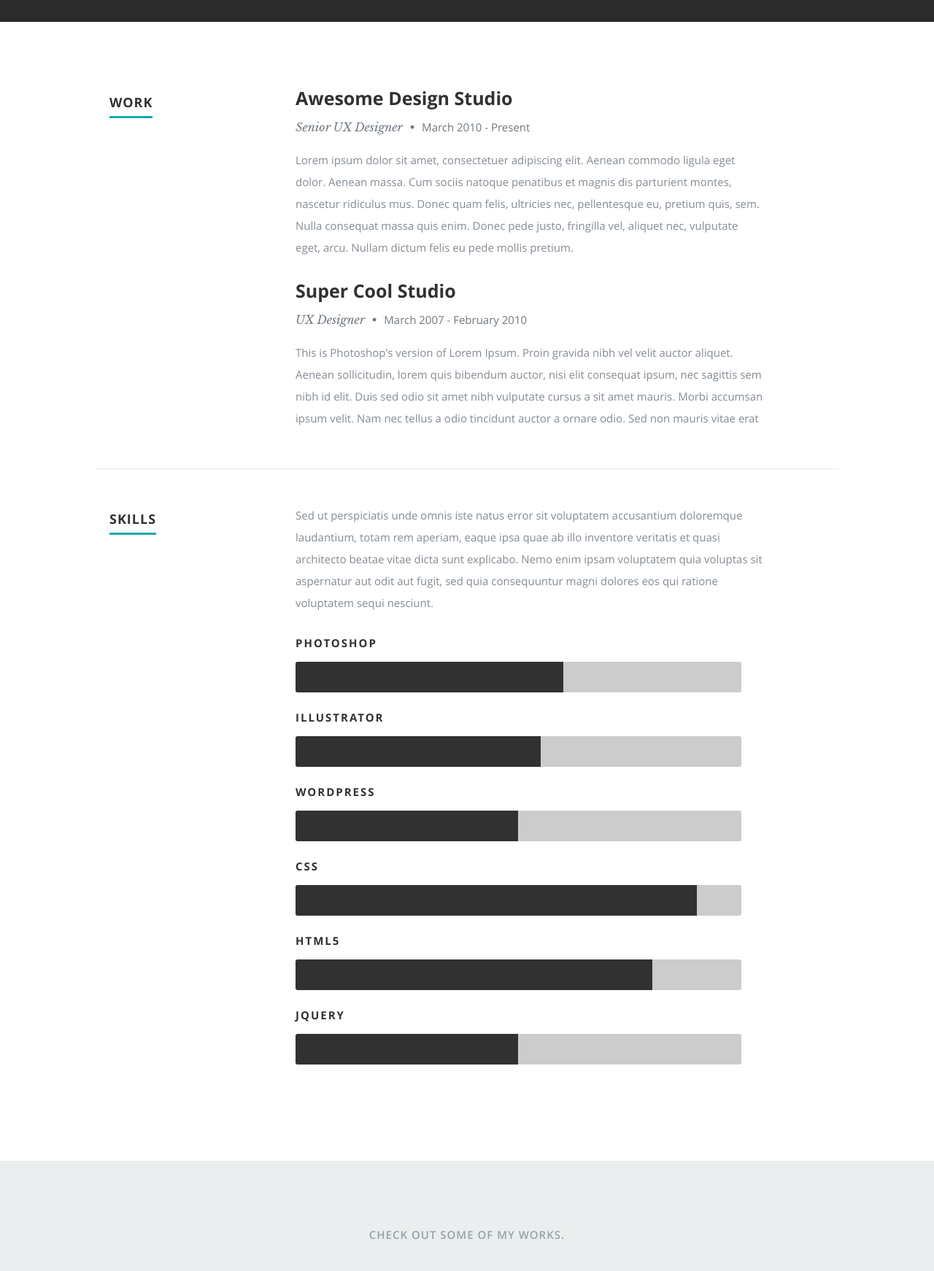
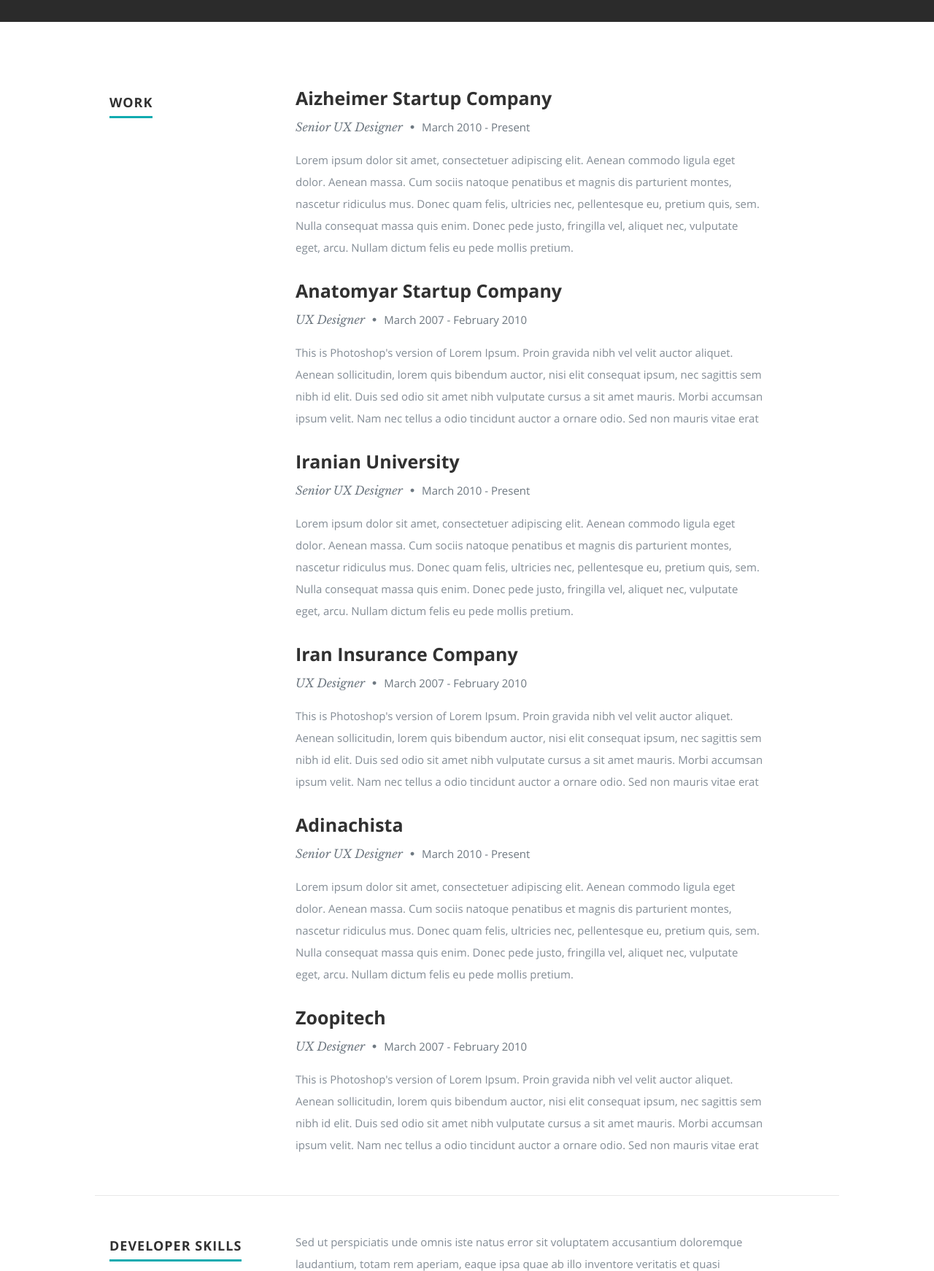
Before and after one commit to ario704/about-me, a plain HTML site: page index.html in a window 1280 px wide. Shown: the part 1400-3142 px from the top of the page at 73% size. Drawn offline with nearby package versions, Linux system fonts and the light colour scheme.

Commit message:
Updated resume

```diff
--- a/index.html
+++ b/index.html
@@ -203,7 +203,7 @@
 
                <div class="twelve columns">
 
-                  <h3>Awesome Design Studio</h3>
+                  <h3>Aizheimer Startup Company</h3>
                   <p class="info">Senior UX Designer <span>&bull;</span> <em class="date">March 2010 - Present</em></p>
 
                   <p>
@@ -221,7 +221,7 @@
 
                <div class="twelve columns">
 
-                  <h3>Super Cool Studio</h3>
+                  <h3>Anatomyar Startup Company</h3>
                   <p class="info">UX Designer <span>&bull;</span> <em class="date">March 2007 - February 2010</em></p>
 
                   <p>
@@ -233,8 +233,84 @@
 
                </div>
 
+
+
             </div> <!-- item end -->
 
+            <div class="row item">
+
+               <div class="twelve columns">
+
+                  <h3>Iranian University</h3>
+                  <p class="info">Senior UX Designer <span>&bull;</span> <em class="date">March 2010 - Present</em></p>
+
+                  <p>
+                  Lorem ipsum dolor sit amet, consectetuer adipiscing elit. Aenean commodo ligula eget dolor. Aenean massa.
+                  Cum sociis natoque penatibus et magnis dis parturient montes, nascetur ridiculus mus. Donec quam felis,
+                  ultricies nec, pellentesque eu, pretium quis, sem. Nulla consequat massa quis enim.
+                  Donec pede justo, fringilla vel, aliquet nec, vulputate eget, arcu. Nullam dictum felis eu pede mollis pretium.
+                  </p>
+
+               </div>
+
+            </div> <!-- item end -->
+
+            <div class="row item">
+
+               <div class="twelve columns">
+
+                  <h3>Iran Insurance Company</h3>
+                  <p class="info">UX Designer <span>&bull;</span> <em class="date">March 2007 - February 2010</em></p>
+
+                  <p>
+                  This is Photoshop's version  of Lorem Ipsum. Proin gravida nibh vel velit auctor aliquet.
+                  Aenean sollicitudin, lorem quis bibendum auctor, nisi elit consequat ipsum, nec sagittis sem
+                  nibh id elit. Duis sed odio sit amet nibh vulputate cursus a sit amet mauris. Morbi accumsan
+                  ipsum velit. Nam nec tellus a odio tincidunt auctor a ornare odio. Sed non  mauris vitae erat
+                  </p>
+
+               </div>
+
+
+
+            </div> <!-- item end -->
+            <div class="row item">
+
+               <div class="twelve columns">
+
+                  <h3>Adinachista</h3>
+                  <p class="info">Senior UX Designer <span>&bull;</span> <em class="date">March 2010 - Present</em></p>
+
+                  <p>
+                  Lorem ipsum dolor sit amet, consectetuer adipiscing elit. Aenean commodo ligula eget dolor. Aenean massa.
+                  Cum sociis natoque penatibus et magnis dis parturient montes, nascetur ridiculus mus. Donec quam felis,
+                  ultricies nec, pellentesque eu, pretium quis, sem. Nulla consequat massa quis enim.
+                  Donec pede justo, fringilla vel, aliquet nec, vulputate eget, arcu. Nullam dictum felis eu pede mollis pretium.
+                  </p>
+
+               </div>
+
+            </div> <!-- item end -->
+
+            <div class="row item">
+
+               <div class="twelve columns">
+
+                  <h3>Zoopitech</h3>
+                  <p class="info">UX Designer <span>&bull;</span> <em class="date">March 2007 - February 2010</em></p>
+
+                  <p>
+                  This is Photoshop's version  of Lorem Ipsum. Proin gravida nibh vel velit auctor aliquet.
+                  Aenean sollicitudin, lorem quis bibendum auctor, nisi elit consequat ipsum, nec sagittis sem
+                  nibh id elit. Duis sed odio sit amet nibh vulputate cursus a sit amet mauris. Morbi accumsan
+                  ipsum velit. Nam nec tellus a odio tincidunt auctor a ornare odio. Sed non  mauris vitae erat
+                  </p>
+
+               </div>
+
+
+
+            </div> <!-- item end -->
          </div> <!-- main-col end -->
 
       </div> <!-- End Work -->
@@ -245,7 +321,7 @@
       <div class="row skill">
 
          <div class="three columns header-col">
-            <h1><span>Skills</span></h1>
+            <h1><span>Developer Skills</span></h1>
          </div>
 
          <div class="nine columns main-col">
@@ -259,17 +335,58 @@
 				<div class="bars">
 
 				   <ul class="skills">
-					   <li><span class="bar-expand photoshop"></span><em>Photoshop</em></li>
-                  <li><span class="bar-expand illustrator"></span><em>Illustrator</em></li>
+					   <li><span class="bar-expand photoshop"></span><em>Django</em></li>
+                  <li><span class="bar-expand illustrator"></span><em>.NET Core</em></li>
+						<li><span class="bar-expand wordpress"></span><em>Python</em></li>
+						<li><span class="bar-expand css"></span><em>C#</em></li>
+						<li><span class="bar-expand html5"></span><em>HTML5</em></li>
+                  <li><span class="bar-expand jquery"></span><em>CSS</em></li>
 						<li><span class="bar-expand wordpress"></span><em>Wordpress</em></li>
-						<li><span class="bar-expand css"></span><em>CSS</em></li>
-						<li><span class="bar-expand html5"></span><em>HTML5</em></li>
-                  <li><span class="bar-expand jquery"></span><em>jQuery</em></li>
+						<li><span class="bar-expand css"></span><em>javascript</em></li>
+						<li><span class="bar-expand html5"></span><em>Godot 4 (GDScript)</em></li>
+                  <li><span class="bar-expand jquery"></span><em>React</em></li>
+						<li><span class="bar-expand wordpress"></span><em>Linux (Arch/Debian)</em></li>
+						<li><span class="bar-expand css"></span><em>C++</em></li>
 					</ul>
 
 				</div><!-- end skill-bars -->
 
 			</div> <!-- main-col end -->
+
+
+         <div class="three columns header-col">
+            <h1><span>cybersecurity Skills</span></h1>
+         </div>
+
+         <div class="nine columns main-col">
+
+            <p>Sed ut perspiciatis unde omnis iste natus error sit voluptatem accusantium doloremque laudantium, totam rem aperiam,
+            eaque ipsa quae ab illo inventore veritatis et quasi architecto beatae vitae dicta sunt explicabo. Nemo enim ipsam
+            voluptatem quia voluptas sit aspernatur aut odit aut fugit, sed quia consequuntur magni dolores eos qui ratione
+            voluptatem sequi nesciunt.
+            </p>
+
+				<div class="bars">
+
+				   <ul class="skills">
+					   <li><span class="bar-expand photoshop"></span><em>Linux (Kali/Parrot/BlackArch)</em></li>
+                  <li><span class="bar-expand illustrator"></span><em>Metasploit</em></li>
+						<li><span class="bar-expand wordpress"></span><em>Wireshark</em></li>
+						<li><span class="bar-expand css"></span><em> NIST (CSF/RMF)</em></li>
+						<li><span class="bar-expand html5"></span><em>Google Chronicle</em></li>
+                  <li><span class="bar-expand jquery"></span><em>Kali NetHunter</em></li>
+						<li><span class="bar-expand wordpress"></span><em>Wordpress</em></li>
+						<li><span class="bar-expand css"></span><em>javascript</em></li>
+						<li><span class="bar-expand html5"></span><em>Godot 4 (GDScript)</em></li>
+                  <li><span class="bar-expand jquery"></span><em>React</em></li>
+						<li><span class="bar-expand wordpress"></span><em>Linux (Arch/Debian)</em></li>
+						<li><span class="bar-expand css"></span><em>C++</em></li>
+					</ul>
+
+				</div><!-- end skill-bars -->
+
+			</div> <!-- main-col end -->
+
 
       </div> <!-- End skills -->
 
```
